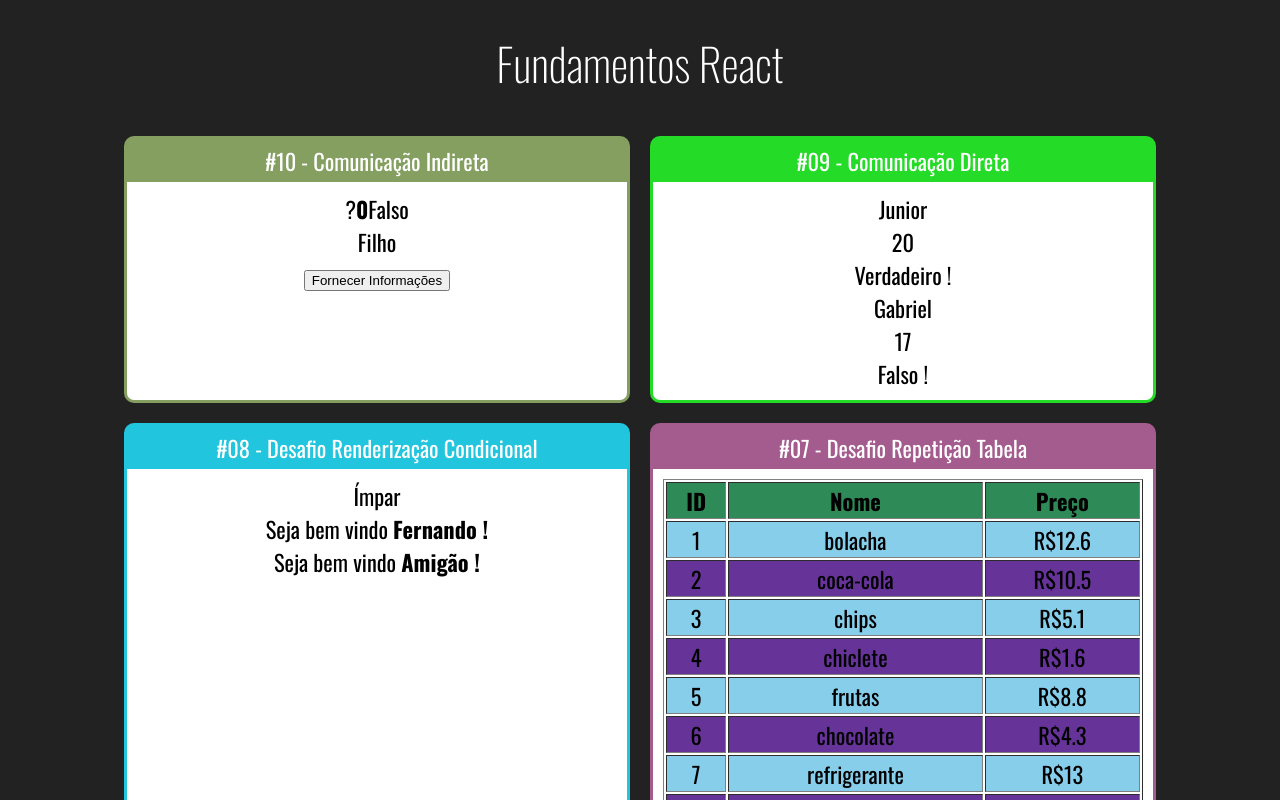
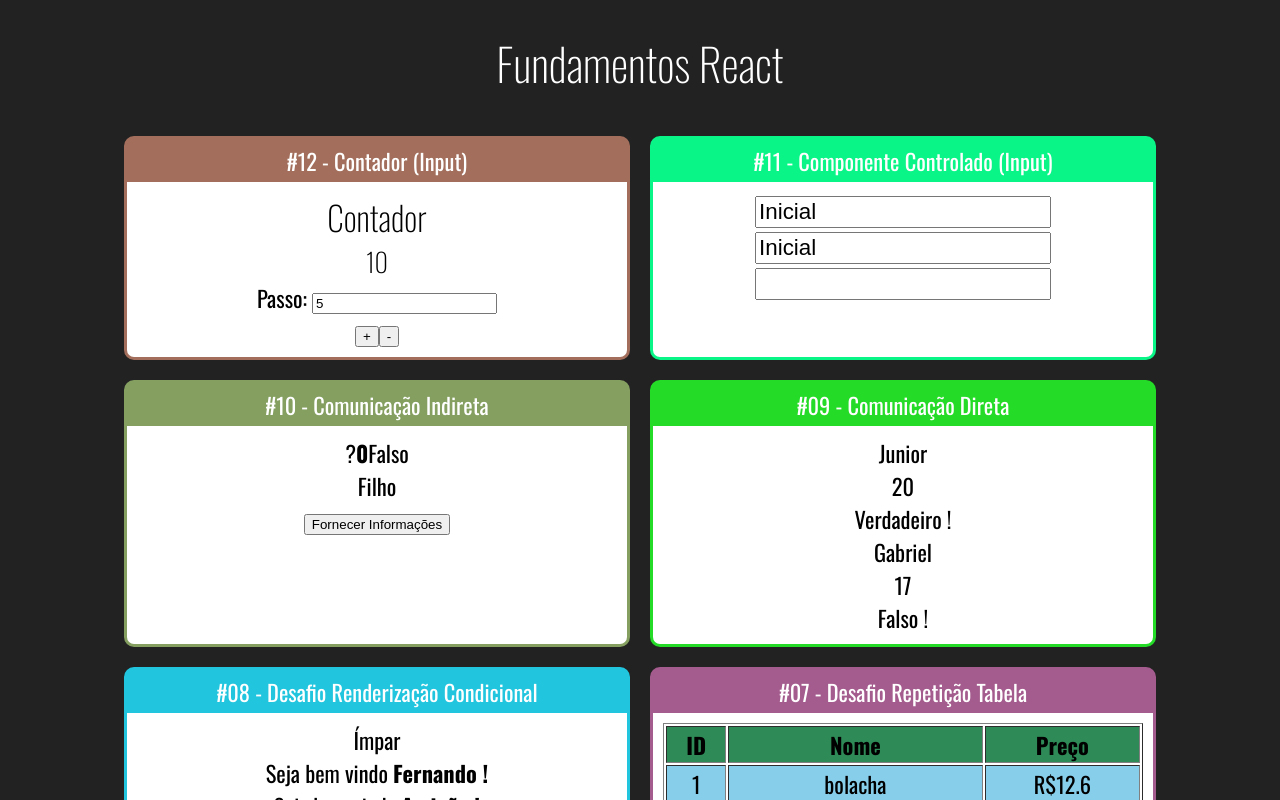
Before and after one commit to marcosocorrea/Fundamentos-Curso-React---Redux, a React (Create React App) app: page / in a window 1280 px wide. Shown: the top 800 px of the page. Built offline with nearby package versions, Linux system fonts and the light colour scheme.

Commit message:
26 10 2020

```diff
--- a/src/App.jsx
+++ b/src/App.jsx
@@ -1,6 +1,8 @@
 
 import React from 'react'
 
+import Contador from './components/contador/Contador'
+import Input from './components/formulario/Input'
 import IndiretaPai from './components/comunicacao/IndiretaPai'
 import UsuarioInfo from './components/condicional/UsuarioInfo'
 import ParOuImpar from './components/condicional/ParOuImpar'
@@ -24,16 +26,21 @@ export default _ =>
 
         <div className="Cards">
 
+
+            <Card titulo="#12 - Contador (Input)" color="#a36f5c" >
+                <Contador numeroInicial={10} />
+            </Card>
+
+            <Card titulo="#11 - Componente Controlado (Input)" color="#0af587" >
+                <Input />
+            </Card>
+
             <Card titulo="#10 - Comunicação Indireta" color="#849f60" >
-
-                <IndiretaPai>
-                </IndiretaPai>
-
+                <IndiretaPai />
             </Card>
 
             <Card titulo="#09 - Comunicação Direta" color="#24db27" >
                 <DiretaPai></DiretaPai>
-
             </Card>
 
             <Card titulo="#08 - Desafio Renderização Condicional" color="#21c5de" >
@@ -44,24 +51,18 @@ export default _ =>
 
             <Card titulo="#07 - Desafio Repetição Tabela" color="#a45b8d" >
                 <TabelaProdutos></TabelaProdutos>
-
             </Card>
 
             <Card titulo="#06 - Repetição" color="#45ba54" >
-                <ListaAlunos></ListaAlunos>
-
+                <ListaAlunos />
             </Card>
 
             <Card titulo="#05 - Componente com Filhos" color="#c8a137" >
-
                 <Familia sobrenome="Ferreira">
-
                     <FamiliaMembro nome="Pedro" />
                     <FamiliaMembro nome="Ana" />
                     <FamiliaMembro nome="Gustavo" />
-
                 </Familia>
-
             </Card>
 
             <Card titulo="#04 - Desafio Aleatório" color="#eaff05" >
@@ -80,7 +81,7 @@ export default _ =>
             </Card>
 
             <Card titulo="#01 - Primeiro Componente" color="#0af587">
-                <Primeiro></Primeiro>
+                <Primeiro />
             </Card>
 
         </div>
--- /dev/null
+++ b/src/components/contador/Contador.jsx
@@ -0,0 +1,44 @@
+import React, { Component } from 'react'
+
+class Contador extends Component {
+
+    state = {
+        numero: this.props.numeroInicial || 0,
+        passo: this.props.passoInicial || 5
+    }
+
+    incremento = () => {    /* como este é um componente baseado em classe foi preciso uma função arrow aqui para o this apontar sempre para a instancia atual. */
+        this.setState({
+            numero: this.state.numero + this.state.passo
+        })
+    }
+
+    decremento = (e) => {
+        this.setState({
+            numero: this.state.numero - this.state.passo
+        })
+    }
+
+    setPasso = (e) => {
+        this.setState({
+          passo: +e.target.value /*o simbolo '+' no '+e.target.value' é para transformar o valor que veio como string para inteiro. */
+        })
+    }
+
+    render() {
+        return (
+            <div>
+                <h2>Contador</h2>
+                <h3>{this.state.numero}</h3>
+                <div>
+                    <label htmlFor="passoInput">Passo: </label>
+                    <input id="passoInput" type="number" value={this.state.passo} onChange={this.setPasso}/>
+                </div>
+                <button onClick={this.incremento}>+</button>
+                <button onClick={this.decremento}>-</button>
+            </div>
+        )
+    }
+}
+
+export default Contador
--- /dev/null
+++ b/src/components/formulario/Input.css
@@ -0,0 +1,3 @@
+.Input input {
+    font-size: 1.4rem;
+}
--- /dev/null
+++ b/src/components/formulario/Input.jsx
@@ -0,0 +1,22 @@
+import './Input.css'
+import React, {useState} from 'react'
+
+
+export default props => {
+
+    const [valor, setValor] = useState('Inicial')
+
+    function quandoMudar(e) {
+        setValor(e.target.value)
+
+    }
+
+    return (
+        <div className='Input'>
+
+            <input value={valor} onChange={quandoMudar}/>
+            <input value={valor} readOnly/>
+            <input value={undefined}/> {/* componente não controlado */}
+        </div>
+    )
+}
```
